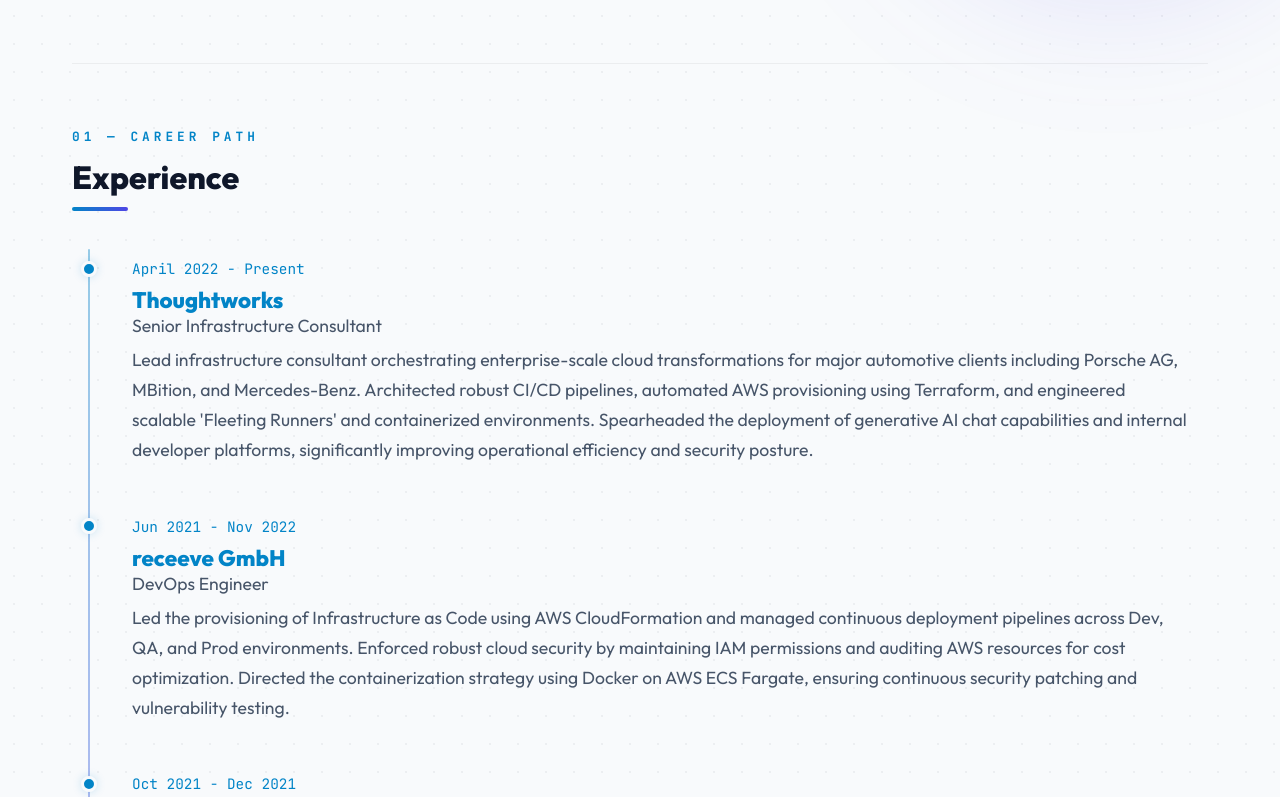
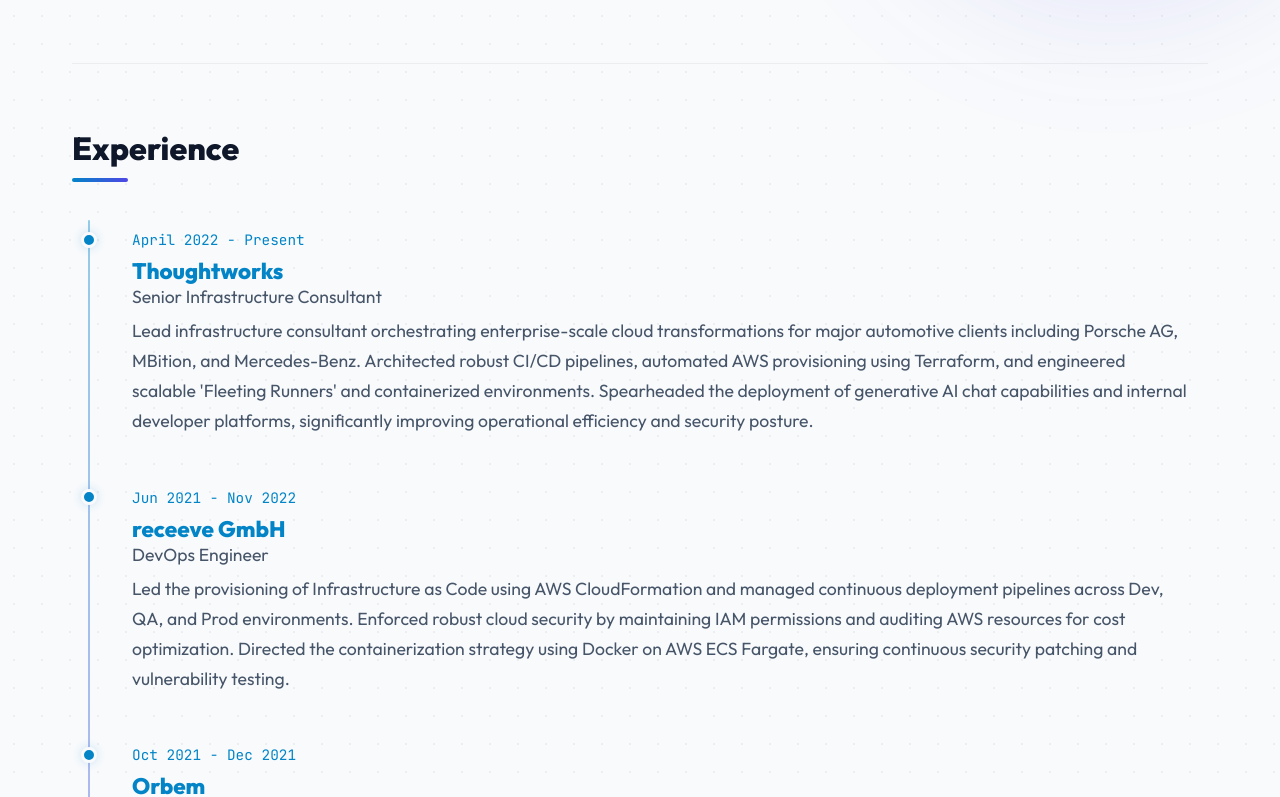
Before and after one commit to msalmansaeedch786/digital-twin, a Next.js app in the folder frontend/: page / in a window 1280 px wide. Shown: the part 950-1747 px from the top of the page. Built offline with nearby package versions, Linux system fonts and the light colour scheme.

Commit message:
design: drop numbered section eyebrows (feedback)

```diff
--- a/frontend/src/app/globals.css
+++ b/frontend/src/app/globals.css
@@ -263,17 +263,6 @@
   font-weight: 800;
   margin-bottom: 2rem;
   color: var(--text-primary);
-}
-
-/* Numbered mono eyebrow above each section title */
-.section-eyebrow {
-  font-family: 'JetBrains Mono', monospace;
-  font-size: 0.8rem;
-  font-weight: 700;
-  letter-spacing: 4px;
-  text-transform: uppercase;
-  color: var(--neon-cyan);
-  margin-bottom: 0.75rem;
 }
 
 /* Gradient underline on section titles (direct children only, so the hero
--- a/frontend/src/app/page.js
+++ b/frontend/src/app/page.js
@@ -167,7 +167,6 @@
 
         {/* EXPERIENCE SECTION */}
         <section id="experience" className="section">
-          <div className="section-eyebrow">01 — Career Path</div>
           <h2>Experience</h2>
           <div className="timeline">
             {experiences.map((exp, index) => (
@@ -191,7 +190,6 @@
 
         {/* EDUCATION SECTION */}
         <section id="education" className="section">
-          <div className="section-eyebrow">02 — Academics</div>
           <h2>Education</h2>
           <div style={{ display: "flex", flexDirection: "column", gap: "1.5rem" }}>
             {education.map((edu, index) => (
@@ -221,7 +219,6 @@
 
         {/* PROJECTS SECTION */}
         <section id="projects" className="section">
-          <div className="section-eyebrow">03 — Selected Work</div>
           <h2>Projects</h2>
           <div className="projects-grid">
             {projects.map((project, index) => (
@@ -255,7 +252,6 @@
 
         {/* CERTIFICATIONS SECTION */}
         <section id="certifications" className="section">
-          <div className="section-eyebrow">04 — Credentials</div>
           <h2>Certifications & Badges</h2>
           <div style={{ display: "grid", gridTemplateColumns: "repeat(auto-fit, minmax(240px, 1fr))", gap: "1.5rem" }}>
             {certifications.map((cert, index) => (
```
